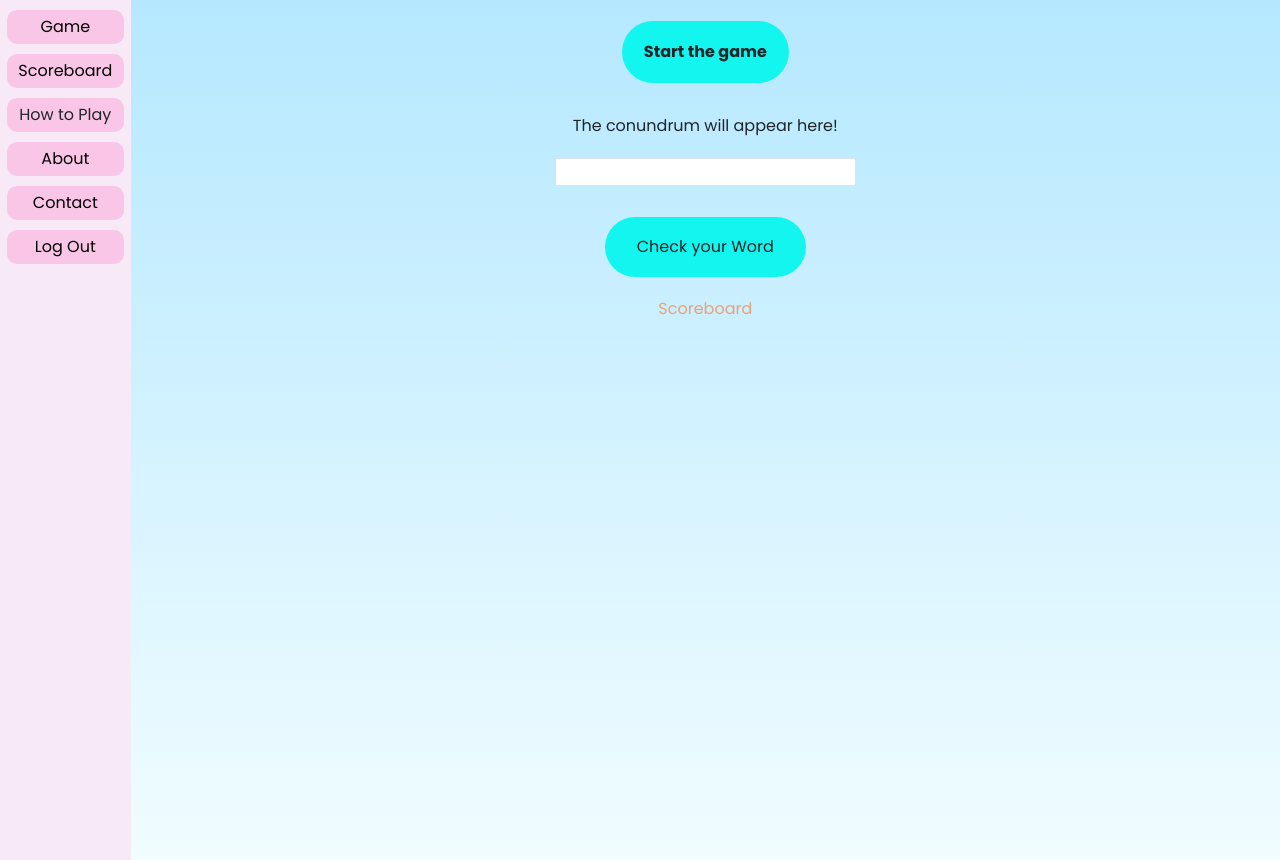
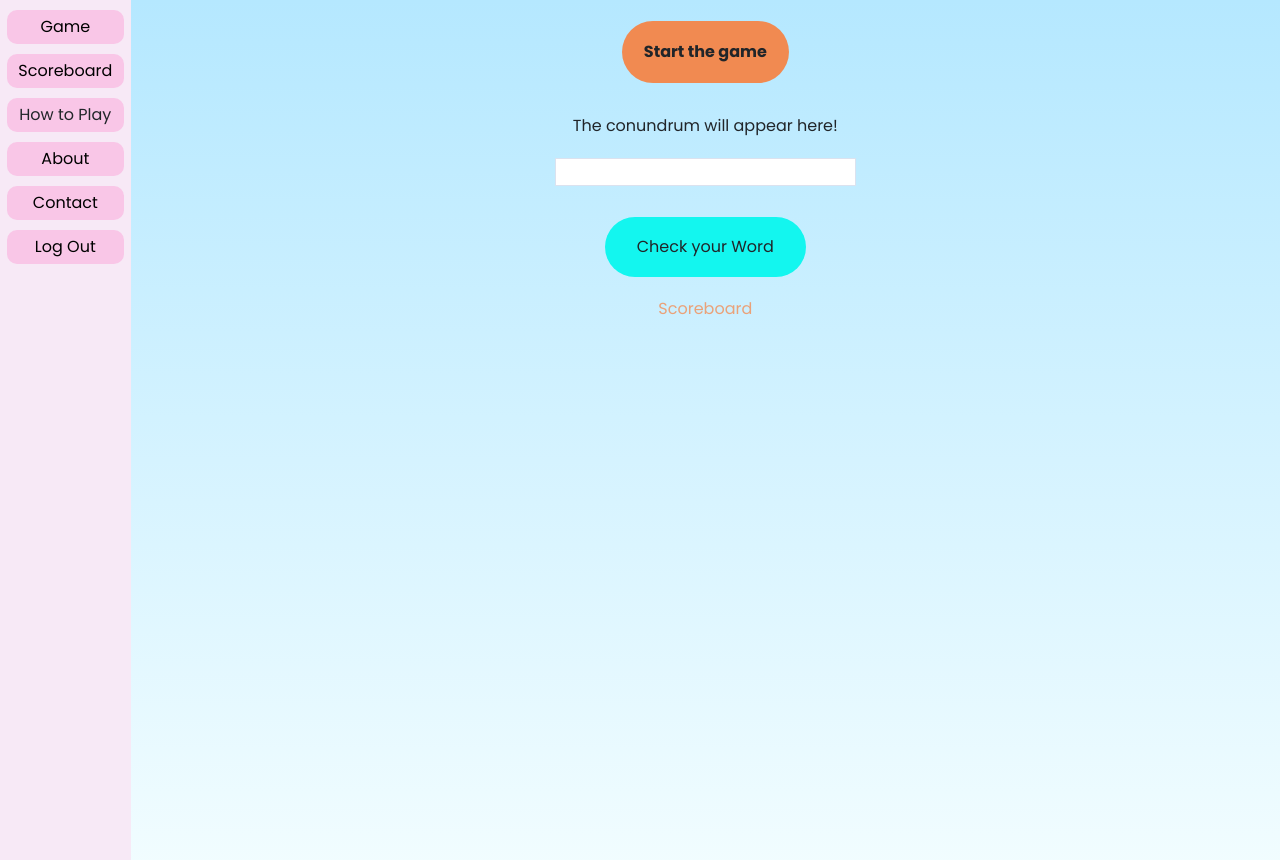
Before and after one commit to GT-XVII/DailyConundrum, a Flask app: page /game in a window 1280 px wide, with the pointer over the restyled element. Shown: the part 60-920 px from the top of the page. Run offline with Flask 3, Linux system fonts and the light colour scheme; the visitor is signed in with stand-in values (Sample User, id 1).

Commit message:
Start button hover colour change

```diff
--- a/static/mystyle.css
+++ b/static/mystyle.css
@@ -146,7 +146,7 @@
 
 #startButton:hover {
     cursor: pointer;
-    background-color: rgba(var(--primary-color));
+    background-color: rgba(var(--accent-color), 0.9);
     font-weight: bold;
 }
 
```
